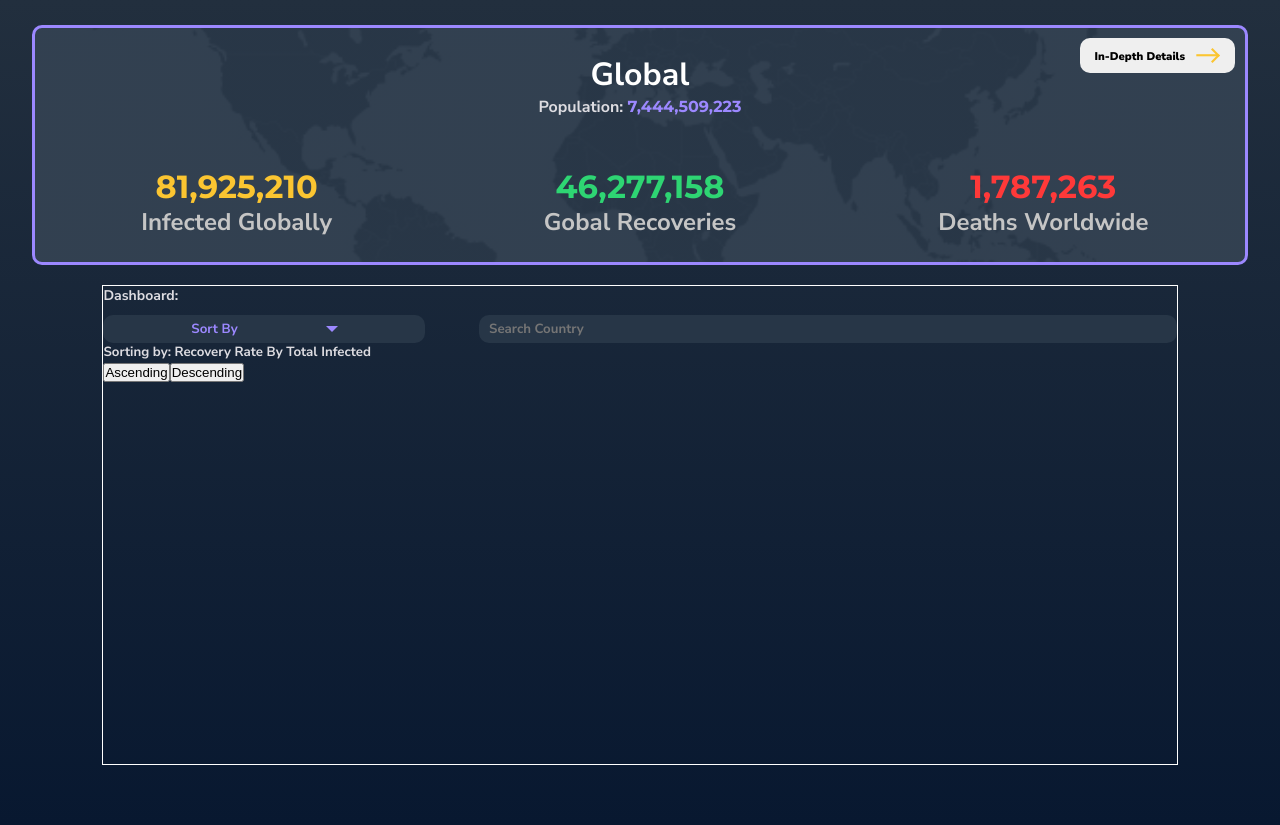
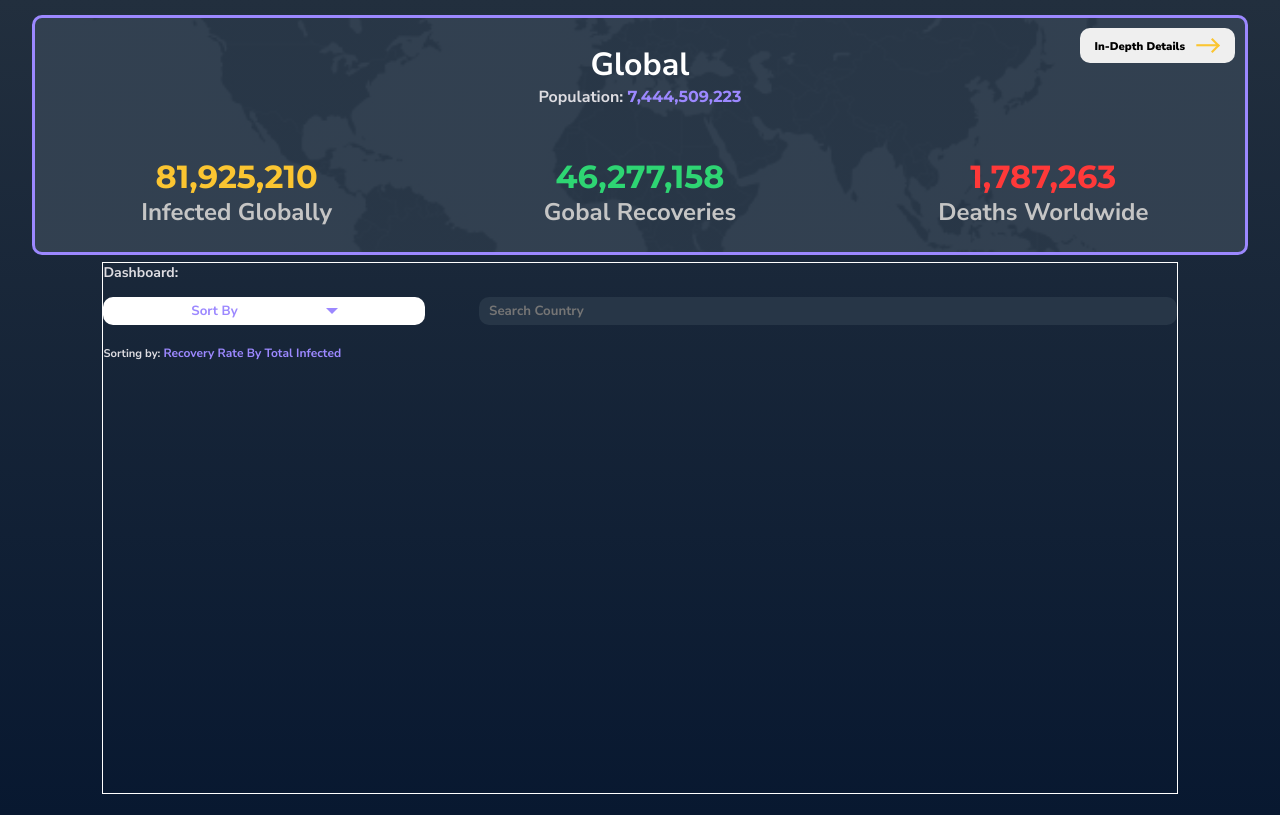
Before and after one commit to CoderLadFahim/tr19, a Vue app: page / in a window 1280 px wide. Built offline with nearby package versions, Linux system fonts and the light colour scheme.

Commit message:
removed some essential btns due to crappy design planning

```diff
--- a/src/App.vue
+++ b/src/App.vue
@@ -37,7 +37,7 @@ body {
 	color: $grey;
 	font-family: $regular-font;
 	font-weight: 700;
-	margin-top: 25px;
+	margin-top: 15px;
 	.data {
 		font-family: $number-font;
 	}
--- a/src/components/Interface.vue
+++ b/src/components/Interface.vue
@@ -24,13 +24,10 @@
 
 		<div class="result-display">
 			<div class="result-data">
-				<h5 class="data-type">
-					Sorting by: <span class="type">Recovery Rate By Total Infected</span>
+				<h5 class="filter-type">
+					Sorting by:
+					<span class="type"> Recovery Rate By Total Infected</span>
 				</h5>
-				<div class="result-order-btns">
-					<button class="ascending">Ascending</button>
-					<button class="descending">Descending</button>
-				</div>
 			</div>
 		</div>
 	</div>
@@ -42,19 +39,21 @@ export default {};
 
 <style lang="scss" scoped>
 .interface {
-	@include dimen(84vw, 60vh);
+	@include dimen(84vw, 66.5vh);
 	border: 1px solid #fff;
-	margin-top: 20px;
+	margin-top: 7px;
+	overflow: scroll;
 
 	.interface-title {
 		font-size: 0.875rem;
-		margin-bottom: 10px;
+		margin-bottom: 15px;
 	}
 
 	.interface-menu {
 		display: flex;
 		justify-content: space-between;
 		align-items: start;
+		margin-bottom: 20px;
 	}
 
 	.filter {
@@ -65,8 +64,7 @@ export default {};
 
 		.filter-menu {
 			border-radius: 10px;
-			background-color: $lightnavy;
-			// border: 1px solid $purple;
+			background-color: #fff;
 			display: flex;
 			justify-content: space-evenly;
 			align-items: center;
@@ -136,5 +134,24 @@ export default {};
 			outline: none;
 		}
 	}
+
+	.result-display {
+		.result-data {
+			display: flex;
+			align-items: start;
+			justify-content: space-between;
+		}
+
+		.filter-type {
+			font-size: 0.7rem;
+			text-align: center;
+
+			.type {
+				font-size: 0.75rem;
+				color: $purple;
+				white-space: nowrap;
+			}
+		}
+	}
 }
 </style>
```
